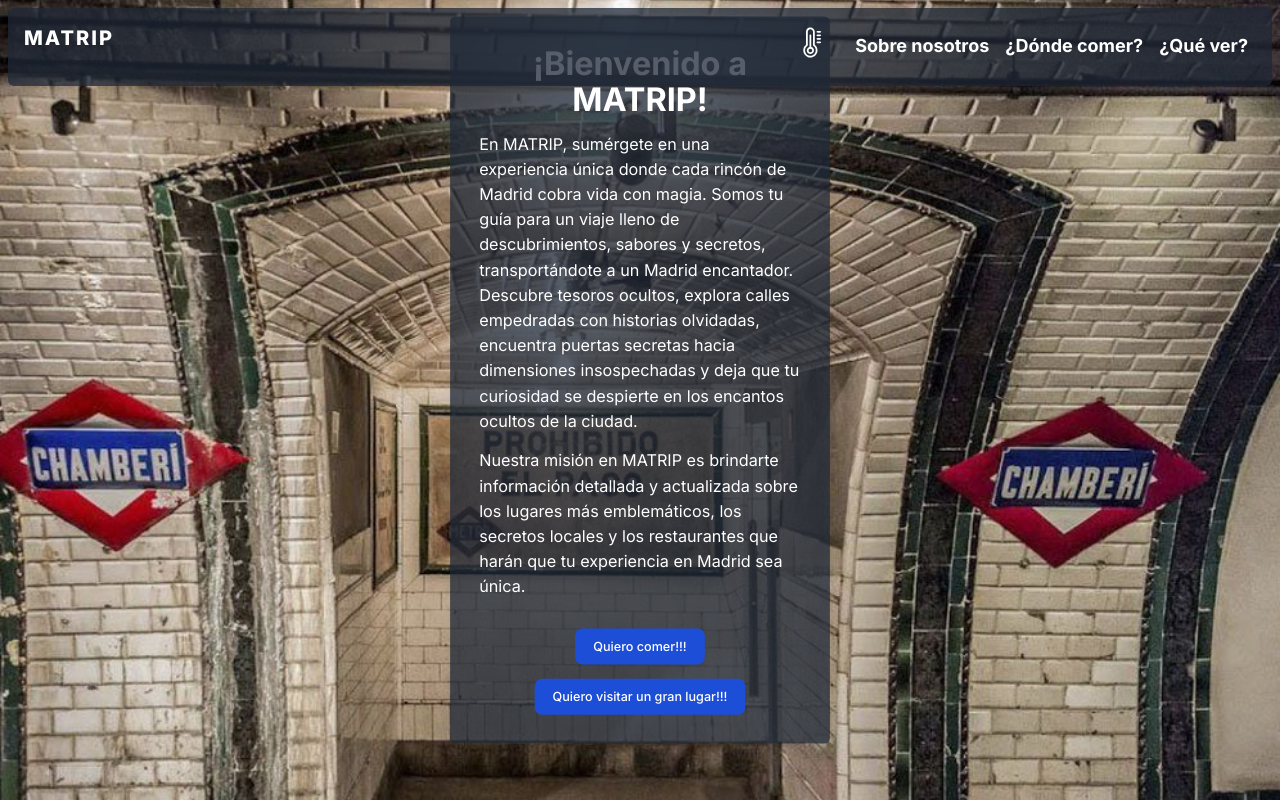
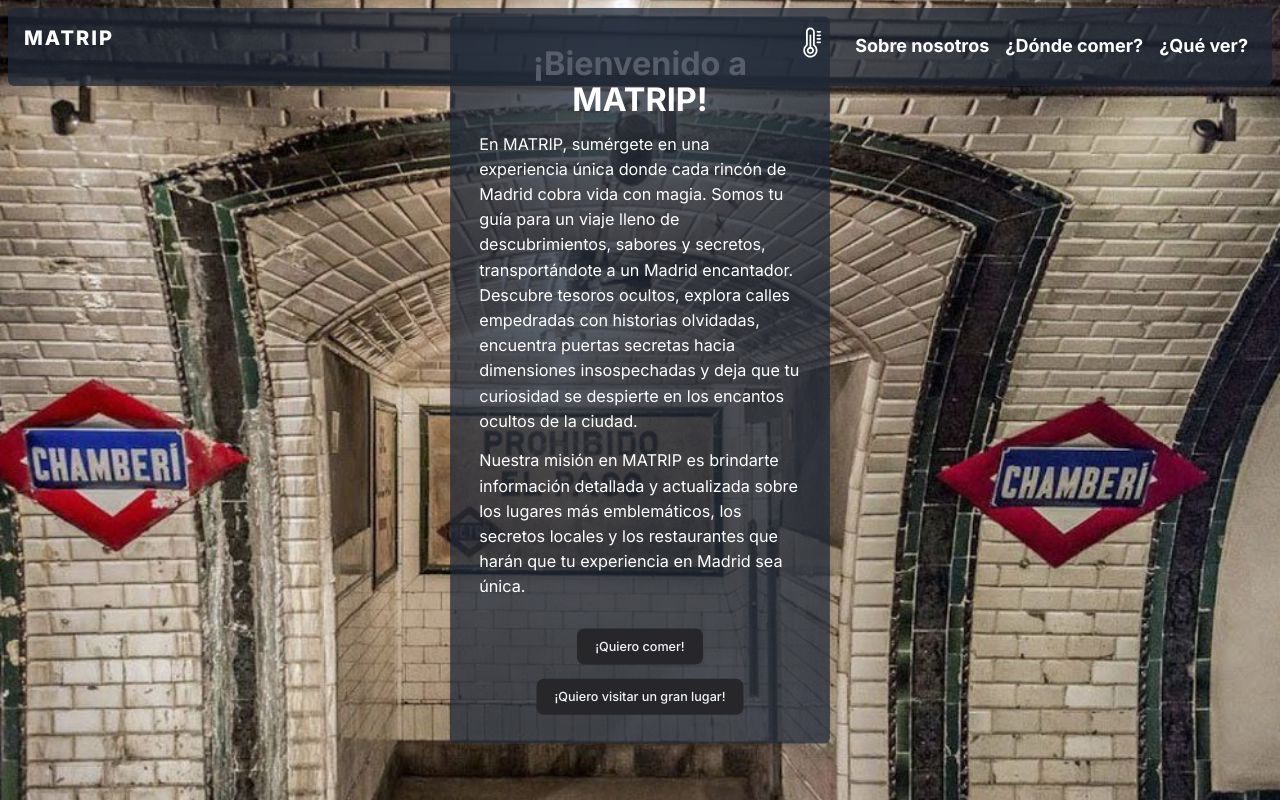
Before and after one commit to EzequielPalma/Matrip, a Next.js app: page /sobrenosotros in a window 1280 px wide. Built offline with nearby package versions, Linux system fonts and the light colour scheme.

Commit message:
Botones de sobre nosotros.

```diff
--- a/src/app/components/SobreNosotros.js
+++ b/src/app/components/SobreNosotros.js
@@ -14,11 +14,11 @@ export default function SobreNosotros() {
           <p className="text-white text-sm  sm:text-lg mt-4 text-left">En MATRIP, sumérgete en una experiencia única donde cada rincón de Madrid cobra vida con magia. Somos tu guía para un viaje lleno de descubrimientos, sabores y secretos, transportándote a un Madrid encantador. Descubre tesoros ocultos, explora calles empedradas con historias olvidadas, encuentra puertas secretas hacia dimensiones insospechadas y deja que tu curiosidad se despierte en los encantos ocultos de la ciudad.</p>
           <p className="text-white sm:text-lg text-sm mt-4 text-left">Nuestra misión en MATRIP es brindarte información detallada y actualizada sobre los lugares más emblemáticos, los secretos locales y los restaurantes que harán que tu experiencia en Madrid sea única.</p>
           <div className="flex flex-col items-center mt-4">
-            <button className="text-white bg-blue-700 hover:bg-blue-800 focus:ring-4 focus:outline-none focus:ring-blue-300 font-medium rounded-lg text-sm px-5 py-2.5 text-center dark:bg-blue-600 dark:hover:bg-blue-700 dark:focus:ring-blue-800 mt-4">
-              <Link href="/dondecomer">Quiero comer!!!</Link>
+            <button className="text-slate-100	 bg-zinc-800 hover:bg-blue-800 focus:ring-4 focus:outline-none focus:ring-blue-300 font-medium rounded-lg text-sm px-5 py-2.5 text-center dark:bg-blue-600 dark:hover:bg-blue-700 dark:focus:ring-blue-800 mt-4">
+              <Link href="/dondecomer">¡Quiero comer!</Link>
             </button>
-            <button className="text-white bg-blue-700 hover:bg-blue-800 focus:ring-4 focus:outline-none focus:ring-blue-300 font-medium rounded-lg text-sm px-5 py-2.5 text-center dark:bg-blue-600 dark:hover:bg-blue-700 dark:focus:ring-blue-800 mt-4">
-              <Link href="/quever">Quiero visitar un gran lugar!!!</Link>
+            <button className="text-slate-100	 bg-zinc-800 hover:bg-blue-800 focus:ring-4 focus:outline-none focus:ring-blue-300 font-medium rounded-lg text-sm px-5 py-2.5 text-center dark:bg-blue-600 dark:hover:bg-blue-700 dark:focus:ring-blue-800 mt-4">
+              <Link href="/quever">¡Quiero visitar un gran lugar!</Link>
             </button>
           </div>
         </div>
```
